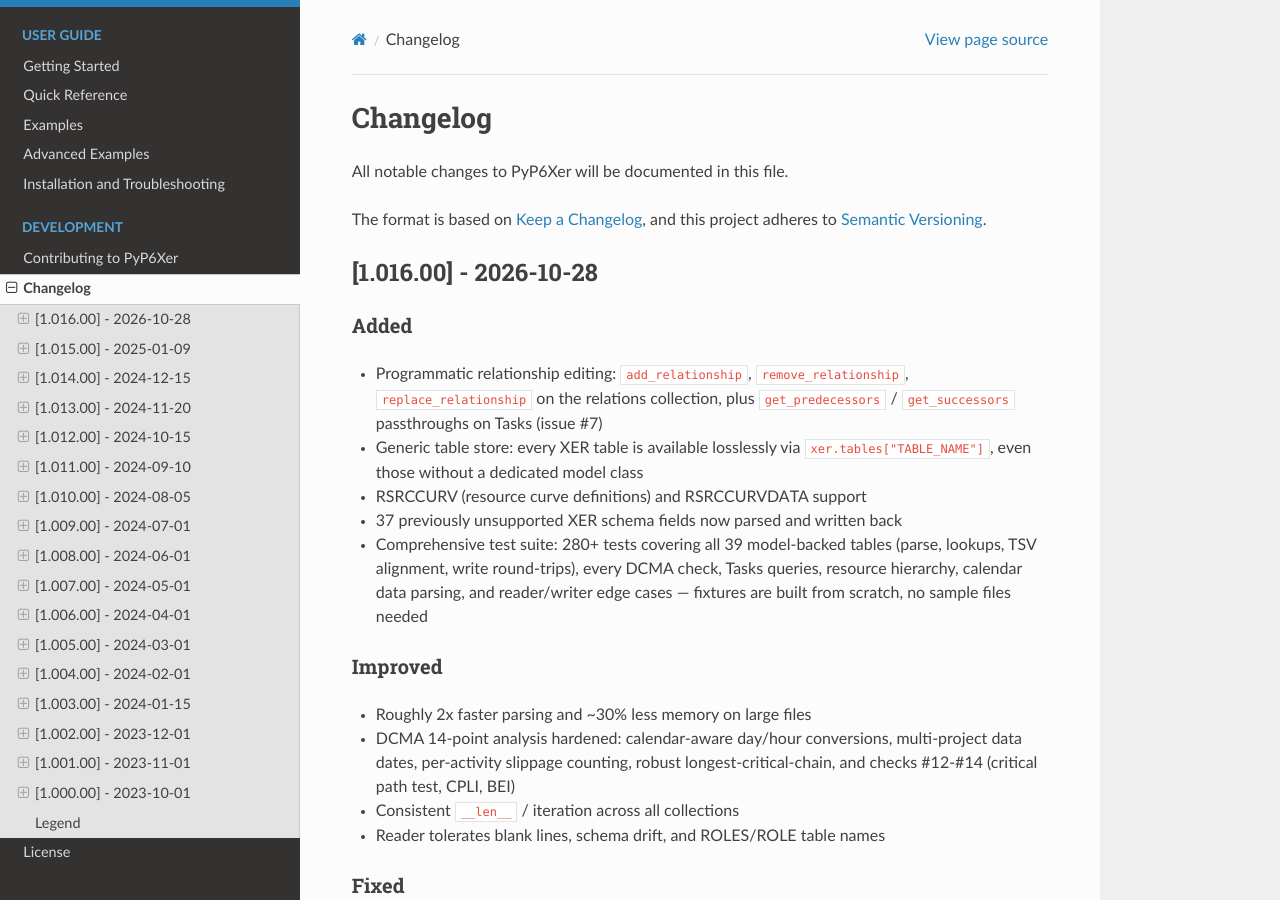
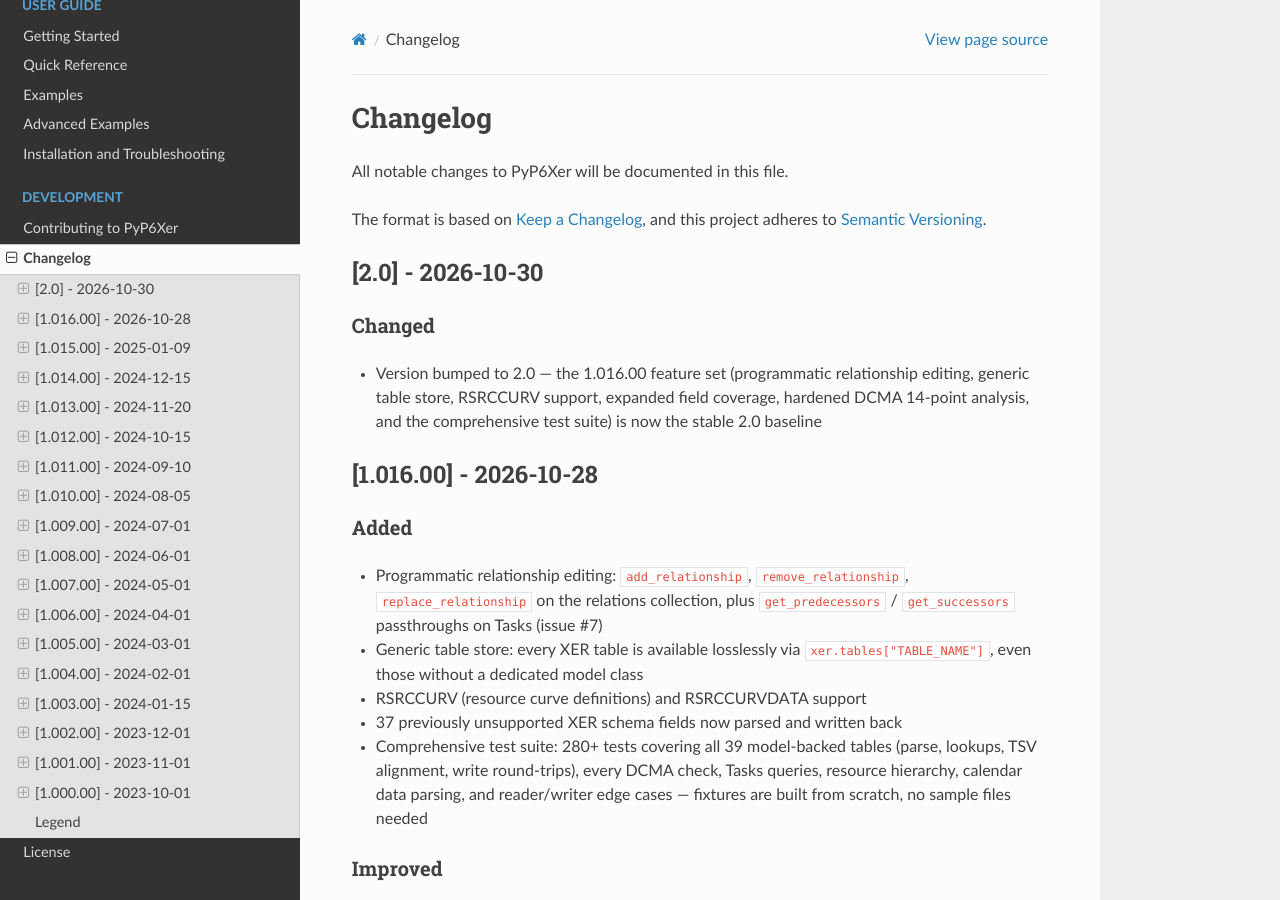
Before and after one commit to HassanEmam/PyP6Xer, a Sphinx documentation site: the page built from docs/source/changelog.md, in a window 1280 px wide and 900 px high. Built offline with Sphinx 7.4.7 and the Read the Docs theme 3.1.0, drawn with Linux system fonts in a browser that asks for light colours; pages that are not in the unit, such as notebooks, are missing from menus.

Commit message:
chore: bump version to 2.0

```diff
--- a/docs/source/changelog.md
+++ b/docs/source/changelog.md
@@ -4,6 +4,14 @@
 
 The format is based on [Keep a Changelog](https://keepachangelog.com/en/1.0.0/),
 and this project adheres to [Semantic Versioning](https://semver.org/spec/v2.0.0.html).
+
+## [2.0] - 2026-10-30
+
+### Changed
+- Version bumped to 2.0 — the 1.016.00 feature set (programmatic relationship
+  editing, generic table store, RSRCCURV support, expanded field coverage,
+  hardened DCMA 14-point analysis, and the comprehensive test suite) is now
+  the stable 2.0 baseline
 
 ## [1.016.00] - 2026-10-28
 
--- a/docs/source/conf.py
+++ b/docs/source/conf.py
@@ -13,8 +13,8 @@
 project = 'PyP6Xer'
 copyright = '2020-2025, Hassan Emam'
 author = 'Hassan Emam'
-release = '1.015.00'
-version = '1.015.00'
+release = '2.0'
+version = '2.0'
 
 # -- General configuration ---------------------------------------------------
 # https://www.sphinx-doc.org/en/master/usage/configuration.html#general-configuration
--- a/xerparser/__init__.py
+++ b/xerparser/__init__.py
@@ -16,7 +16,7 @@
 # You should have received a copy of the GNU General Public License
 # along with PyP6XER.  If not, see <https://www.gnu.org/licenses/old-licenses/lgpl-2.1.en.html>.
 
-__version__ = "1.016.00"
+__version__ = "2.0"
 __author__ = "Hassan Emam"
 __email__ = "hassan.emam@hotmail.com"
 __license__ = "LGPL-2.1"
```
